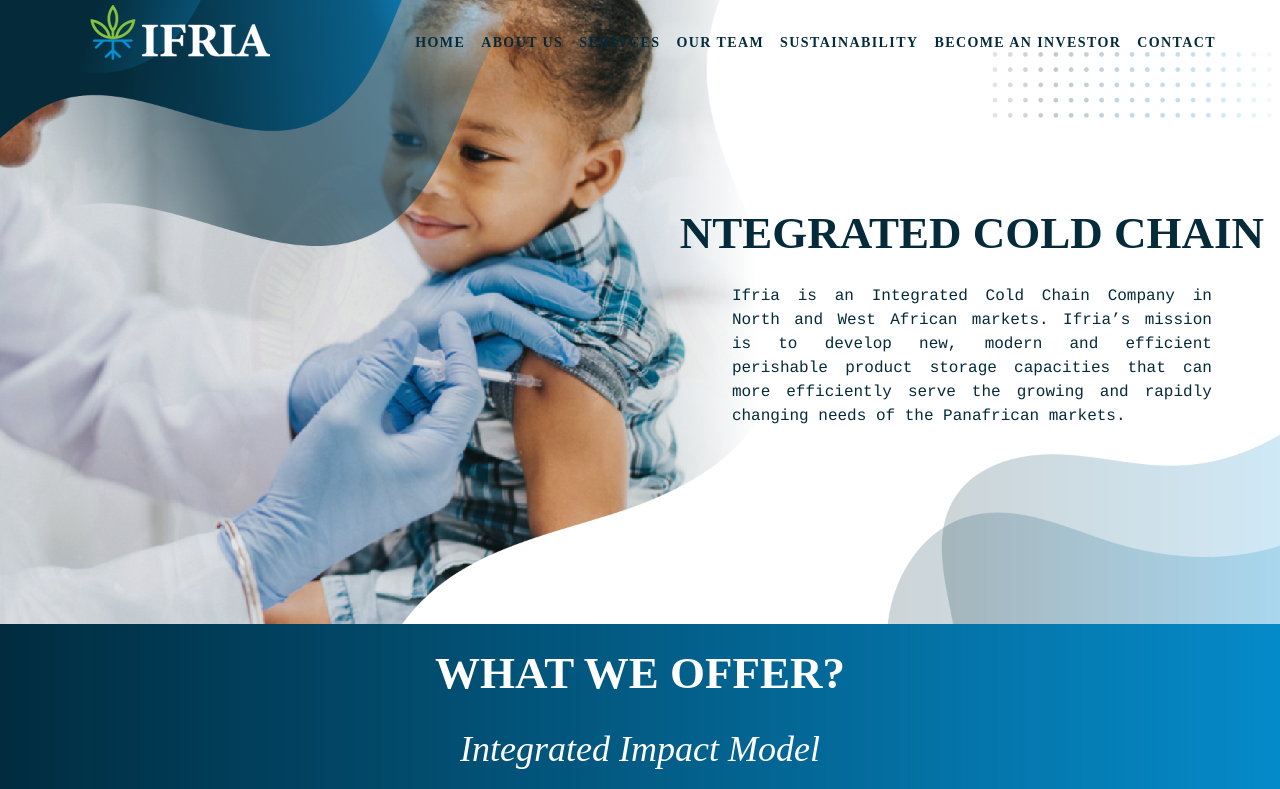
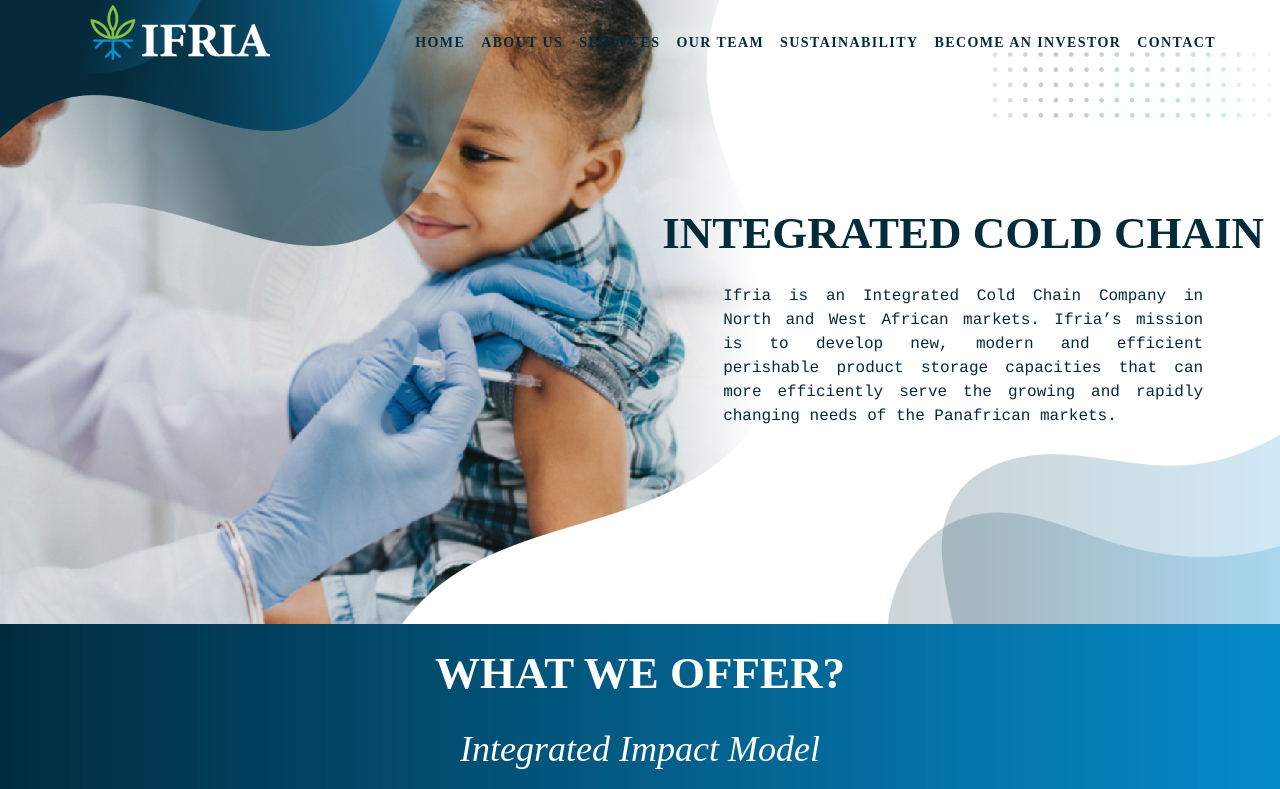
Before and after one commit to Popeyee/ifriaWeb, a React (Create React App) app: page / in a window 1280 px wide. Shown: the top 789 px of the page. Built offline with nearby package versions, Linux system fonts and the light colour scheme.

Commit message:
change header height

```diff
--- a/src/Header/header.js
+++ b/src/Header/header.js
@@ -27,7 +27,7 @@ const Header = () => {
 
 
       		  <div className="flex flex-column header-main mr3  " >
-      		  	<p className="header-title  b"> NTEGRATED COLD CHAIN</p>
+      		  	<p className="header-title  b"> INTEGRATED COLD CHAIN</p>
       		  	<p className="header-sec f5 lh-copy measure center tj w8"> Ifria is an Integrated Cold Chain Company in North and West
       		  		African markets. Ifria’s mission is to develop new, modern and efficient perishable product storage capacities that
       		  		can more efficiently serve the growing and rapidly changing needs of the Panafrican markets. </p>
```
Also changed, not shown: 11 other files (tests, documents, lock files or other folders).
